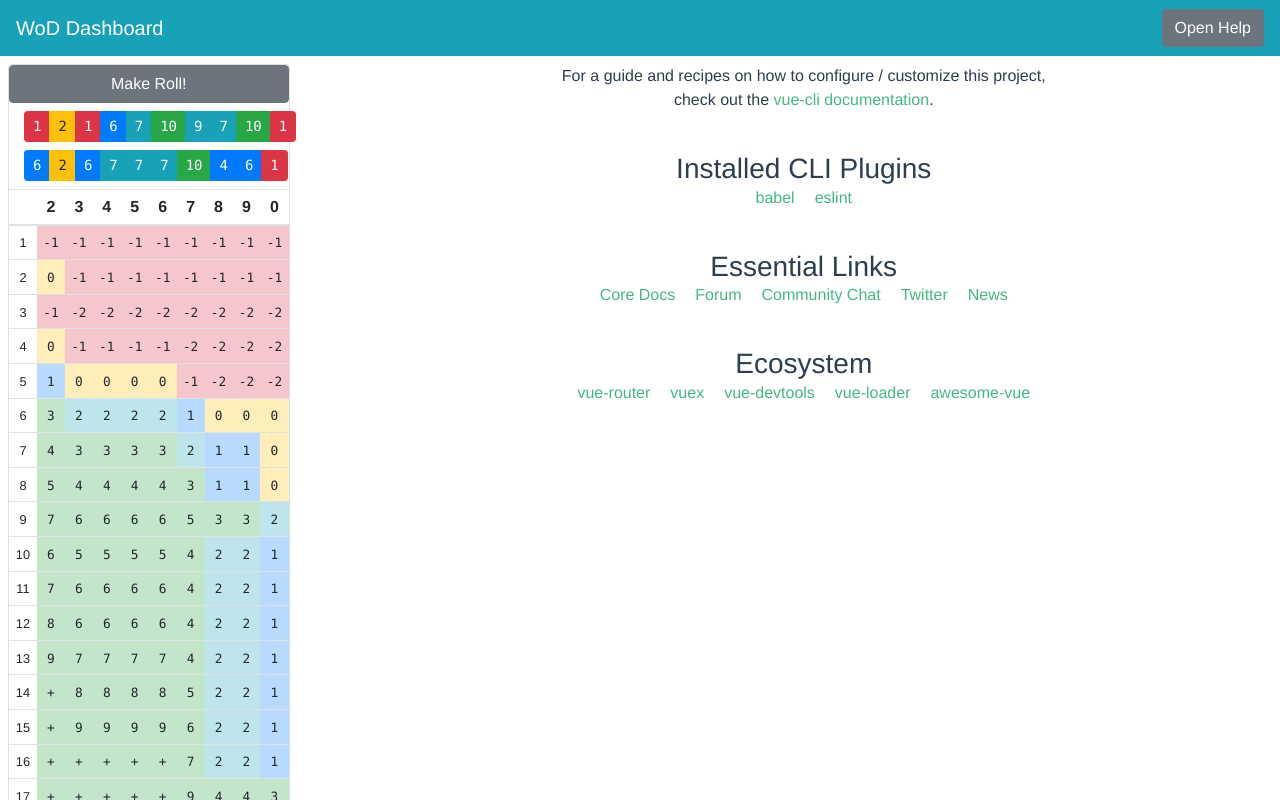
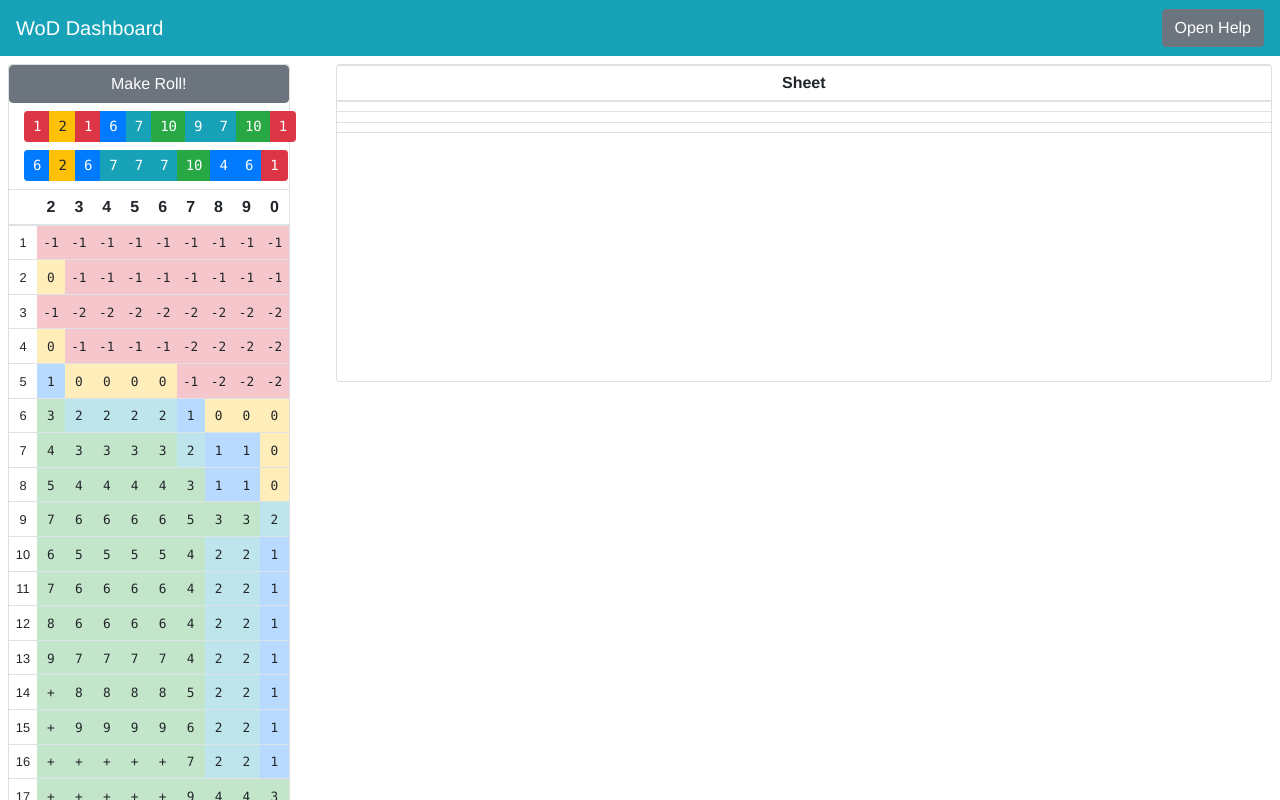
Before and after one commit to aoalejo/wod-dashboard, a Vue app: page / in a window 1280 px wide. Shown: the top 800 px of the page. Built offline with nearby package versions, Linux system fonts and the light colour scheme.

Commit message:
wip sheets

```diff
--- a/src/App.vue
+++ b/src/App.vue
@@ -18,7 +18,7 @@
         <!--Ayuda-->
       </b-sidebar>
     </div>
-    <div class="row ">
+    <div class="row justify-content-center ">
       <Rolls class="col-lg-4 col-xl-3 col-md-6 col-sm-12 col-12"/>
       <Sheets class="col-lg-8 col-xl-9 col-md-6 col-sm-12 col-12" />
     </div>
--- a/src/components/Sheets.vue
+++ b/src/components/Sheets.vue
@@ -1,42 +1,40 @@
 <template>
-  <div class="hello">
-    <h1>{{ msg }}</h1>
-    <p>
-      For a guide and recipes on how to configure / customize this project,<br>
-      check out the
-      <a href="https://cli.vuejs.org" target="_blank" rel="noopener">vue-cli documentation</a>.
-    </p>
-    <h3>Installed CLI Plugins</h3>
-    <ul>
-      <li><a href="https://github.com/vuejs/vue-cli/tree/dev/packages/%40vue/cli-plugin-babel" target="_blank" rel="noopener">babel</a></li>
-      <li><a href="https://github.com/vuejs/vue-cli/tree/dev/packages/%40vue/cli-plugin-eslint" target="_blank" rel="noopener">eslint</a></li>
-    </ul>
-    <h3>Essential Links</h3>
-    <ul>
-      <li><a href="https://vuejs.org" target="_blank" rel="noopener">Core Docs</a></li>
-      <li><a href="https://forum.vuejs.org" target="_blank" rel="noopener">Forum</a></li>
-      <li><a href="https://chat.vuejs.org" target="_blank" rel="noopener">Community Chat</a></li>
-      <li><a href="https://twitter.com/vuejs" target="_blank" rel="noopener">Twitter</a></li>
-      <li><a href="https://news.vuejs.org" target="_blank" rel="noopener">News</a></li>
-    </ul>
-    <h3>Ecosystem</h3>
-    <ul>
-      <li><a href="https://router.vuejs.org" target="_blank" rel="noopener">vue-router</a></li>
-      <li><a href="https://vuex.vuejs.org" target="_blank" rel="noopener">vuex</a></li>
-      <li><a href="https://github.com/vuejs/vue-devtools#vue-devtools" target="_blank" rel="noopener">vue-devtools</a></li>
-      <li><a href="https://vue-loader.vuejs.org" target="_blank" rel="noopener">vue-loader</a></li>
-      <li><a href="https://github.com/vuejs/awesome-vue" target="_blank" rel="noopener">awesome-vue</a></li>
-    </ul>
+  <div class="sheets">
+    <b-card class="m-2" no-body>
+      <b-table
+        class="p-0"
+        small
+        :fields="columns"
+        :items="sheets"
+        hover
+        responsive
+        fixed
+        sticky-header
+        style="height: 100vh"
+        ref="table"
+      >
+      </b-table>
+    </b-card>
   </div>
 </template>
 
 <script>
 export default {
-  name: 'HelloWorld',
-  props: {
-    msg: String
-  }
-}
+  name: "Sheets",
+  data: function () {
+    return {
+      roll: [0, 0, 0, 0, 0, 0, 0, 0, 0, 0, 0, 0, 0, 0, 0, 0, 0, 0, 0, 0],
+      rolls: [],
+      columns: ["Sheet", "Sheet"],
+      sheets: [
+          { isActive: true, age: 40, first_name: 'Dickerson', last_name: 'Macdonald' },
+          { isActive: false, age: 21, first_name: 'Larsen', last_name: 'Shaw' },
+          { isActive: false, age: 89, first_name: 'Geneva', last_name: 'Wilson' },
+          { isActive: true, age: 38, first_name: 'Jami', last_name: 'Carney' }
+        ],
+    };
+  },
+};
 </script>
 
 <!-- Add "scoped" attribute to limit CSS to this component only -->
```
